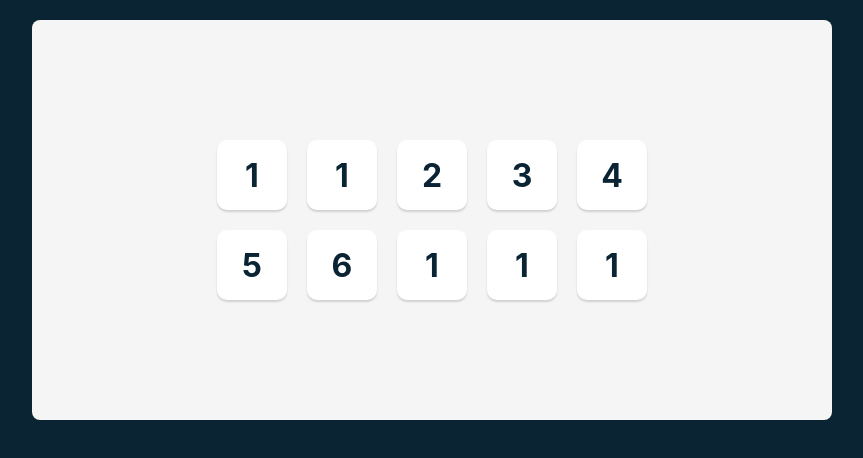
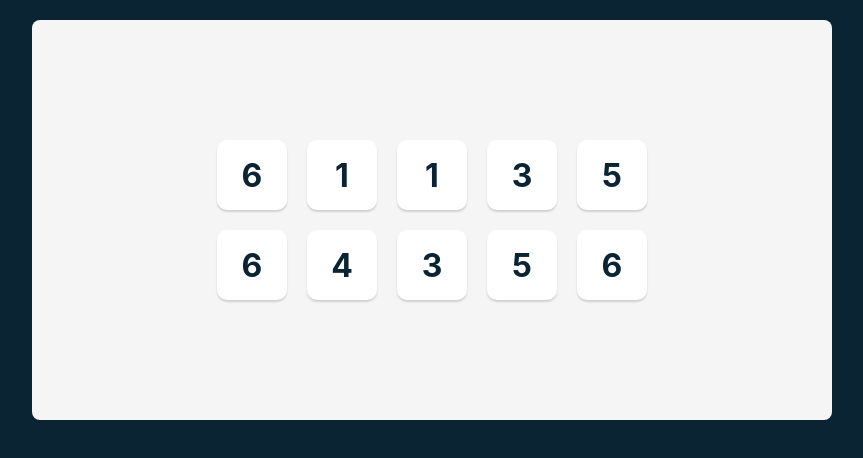
Before and after one commit to JWCTempleton/tenzies, a React (Create React App) app in the folder tenzies/: page / in a window 1280 px wide. Shown: the top 458 px of the page, without its empty margins (208-1071 px from the left). Built offline with nearby package versions, Linux system fonts and the light colour scheme.

Commit message:
Add state to hold dice, initialize state data with random number generator function, map over state to create one die element per value in array

```diff
--- a/tenzies/src/App.js
+++ b/tenzies/src/App.js
@@ -1,30 +1,22 @@
 import "./App.css";
 import Die from "./Die";
+import React from "react";
 
 function App() {
   function allNewDice() {
     const numArray = [];
-    for (let i = 0; i < 6; i++) {
+    for (let i = 0; i < 10; i++) {
       numArray.push(Math.floor(Math.random() * 6) + 1);
     }
     return numArray;
   }
 
-  console.log(allNewDice());
+  const [dice, setDice] = React.useState(allNewDice());
+
+  const diceElement = dice.map((die) => <Die value={die} />);
   return (
     <main>
-      <div className="dice-container">
-        <Die value="1" />
-        <Die value="1" />
-        <Die value="2" />
-        <Die value="3" />
-        <Die value="4" />
-        <Die value="5" />
-        <Die value="6" />
-        <Die value="1" />
-        <Die value="1" />
-        <Die value="1" />
-      </div>
+      <div className="dice-container">{diceElement}</div>
     </main>
   );
 }
```
